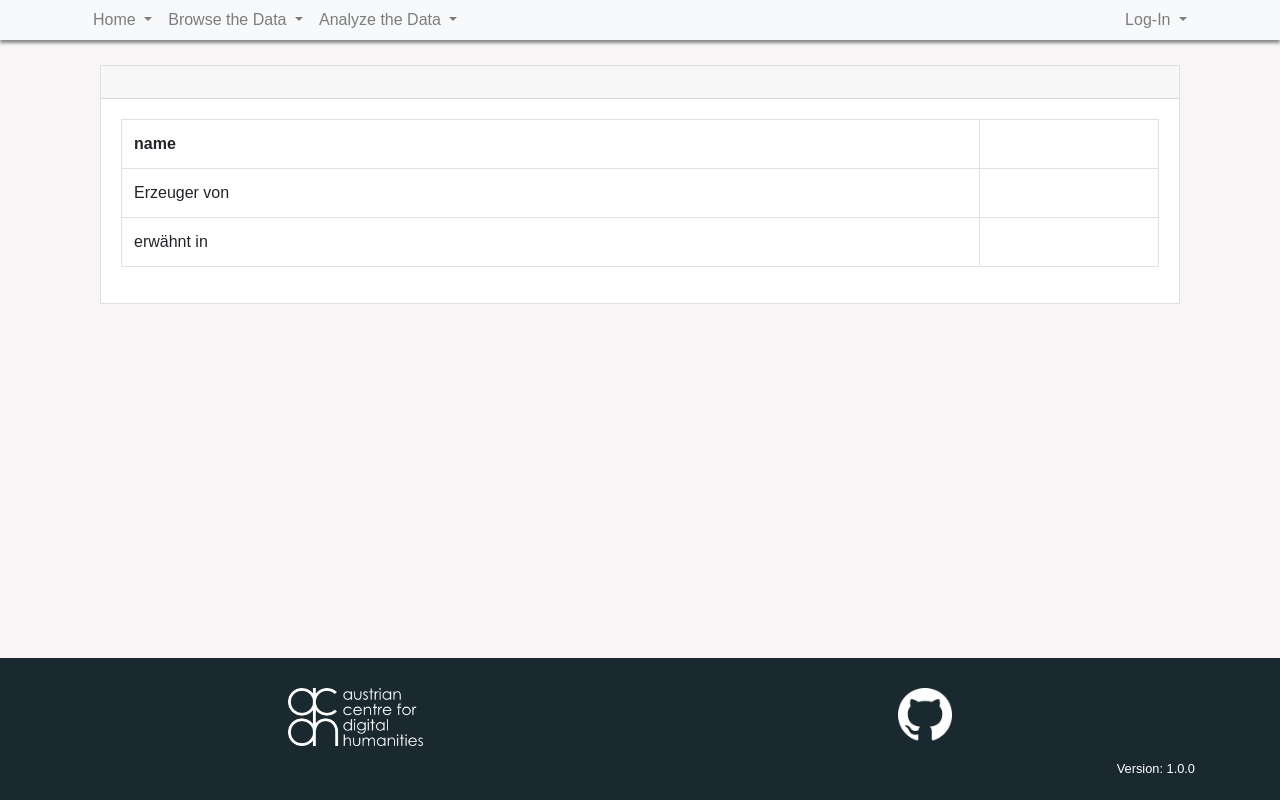
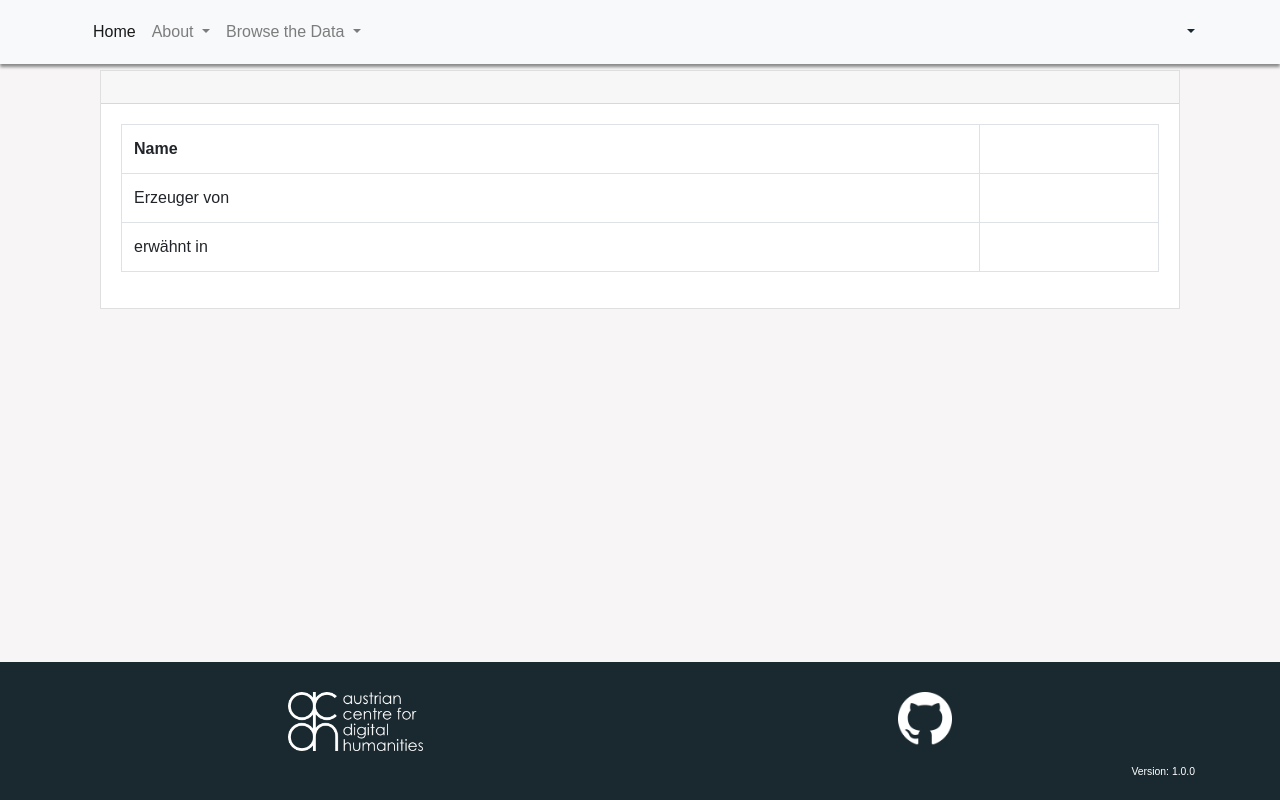
Before and after one commit to acdh-oeaw/brin, a Django app: template inscriptions/templates/inscriptions/person_detail.html in a window 1280 px wide. Run offline with Django 3.2, Linux system fonts and the light colour scheme; the template is opened without the code that fills it, so the values that code supplies are empty; some libraries are stand-ins or nearby versions.

Commit message:
fixed css and templates markup

```diff
--- a/browsing/templates/browsing/tags/column_selector.html
+++ b/browsing/templates/browsing/tags/column_selector.html
@@ -1,11 +1,9 @@
 {% if columns %}
     <select class="selectpicker" multiple data-selected-text-format="count > 2" name="columns" id="column_selector">
     {% for x in columns %}
-        <option value="{{ x }}">{{ x }}</option>
+        <option value="{{ x }}">{{ x|title }}</option>
     {% endfor %}
     </select>
-    <link rel="stylesheet" href="https://cdnjs.cloudflare.com/ajax/libs/bootstrap-select/1.12.4/css/bootstrap-select.min.css">
-    <script src="https://cdnjs.cloudflare.com/ajax/libs/bootstrap-select/1.12.4/js/bootstrap-select.min.js"></script>
     <script>
     $('#column_selector').on('loaded.bs.select', function (e) {
         var url = new URL(window.location.href);
--- a/inscriptions/templates/inscriptions/inschrift_create.html
+++ b/inscriptions/templates/inscriptions/inschrift_create.html
@@ -10,7 +10,6 @@
             <h1>Create/Edit Inschrift</h1>
         </div>
         <div class="card-body">
-
                 {% crispy form %}
         </div>
         </div>
--- a/inscriptions/templates/inscriptions/inschrift_list.html
+++ b/inscriptions/templates/inscriptions/inschrift_list.html
@@ -1,7 +1,6 @@
 {% extends "webpage/base.html" %}
 
 {% block content %}
-
 <div class="container">
 <div class="card card-default procustom-card-list">
     <div class="card-header">
@@ -30,6 +29,4 @@
     </div>
 </div>
 </div>
-
-
 {% endblock %}
--- a/inscriptions/templates/inscriptions/person_create.html
+++ b/inscriptions/templates/inscriptions/person_create.html
@@ -1,16 +1,13 @@
 {% extends "webpage/base.html" %}
 {% block title %} Create/Modify Person {% endblock %}
 {% block content %}
-
 {% load crispy_forms_tags %}
-
 <div class="container">
     <div class="card">
         <div class="card-header">
             <h1>Create/Edit Person</h1>
         </div>
         <div class="card-body">
-
                 {% crispy form %}
         </div>
         </div>
--- a/inscriptions/templates/inscriptions/person_detail.html
+++ b/inscriptions/templates/inscriptions/person_detail.html
@@ -4,8 +4,6 @@
 {% block scriptHeader %}
 {% endblock %}
 {% block content %}
-
-
 <div class="container">
     <div class="card">
         <div class="card-header">
@@ -40,7 +38,7 @@
             <table class="table table-bordered table-hover">
                 <tr>
                     <th>
-                        name
+                        Name
                     </th>
                     <td>
                         {{ object.name }}
--- a/vocabs/templates/vocabs/skosconcept_detail.html
+++ b/vocabs/templates/vocabs/skosconcept_detail.html
@@ -168,6 +168,5 @@
             </div>
         </div>
     </div>
-    <a class ="btn btn-danger" href="{% url 'vocabs:skosconcept_delete' pk=object.id %}">delete</a>
 </div>
 {% endblock content %}
--- a/vocabs/views.py
+++ b/vocabs/views.py
@@ -9,7 +9,7 @@ from .models import SkosConcept, SkosConceptScheme, SkosLabel
 from .forms import *
 from .tables import SkosConceptTable, SkosConceptSchemeTable, SkosLabelTable
 from .filters import SkosConceptListFilter, SkosConceptSchemeListFilter, SkosLabelListFilter
-from webpage.utils import GenericListView, BaseCreateView, BaseUpdateView
+from browsing.browsing_utils import GenericListView, BaseCreateView, BaseUpdateView
 
 
 class SkosConceptListView(GenericListView):
--- a/webpage/static/webpage/css/style.css
+++ b/webpage/static/webpage/css/style.css
@@ -8,7 +8,7 @@ body {
     height: 100%;
     font-family: 'Libre Franklin', sans-serif;
     background-color: #f7f5f6;
-    padding-top: 65px;
+    padding-top: 70px;
 
 }
 
@@ -28,7 +28,7 @@ footer{
     flex: 0 0 auto;
     background-color: #1a2930;
     color: #ffffff;
-    font-size:1 3px;
+    font-size: 13px;
     padding: 20px;
     left: 0;
     right: 0;
@@ -36,13 +36,10 @@ footer{
     margin-top: 10px;
 }
 /*#00303f*/
-legend {
-    /*background-color: #f7ce3e;*/
-    /*opacity: 0.75;*/
+.legend-yellow {
     color: #1a2930;
     font-weight: 600;
     padding: 10px;
-    /*border-bottom: 3px solid #f7ce3e;*/
     border: 2px solid #f7ce3e;
 }
 
@@ -73,111 +70,24 @@ legend {
     }
 }
 
-
-
-/*@media (min-width: 768px) and (max-width: 1105px) {
-    .navbar-right {
-        float: none !important;
-    }
-}*/
 .navbar {
-    background-color: #f7f5f6;
-    /*background-color:  #1a2930;*/
-    padding: 5px 15px 5px 15px;
-    margin: 0px;
-    padding: 0px;
+   /* background-color: #f7f5f6;*/
     box-shadow: 0 3px 3px rgba(50, 50, 50, .55);
 
 }
-
-
-.navbar-default .navbar-nav>li>a {
+.navbar .navbar-nav > li > a {
     color: #1a2930;
     line-height: 200%;
-    /*font-weight: bold;*/
-    /*text-transform: uppercase;*/
-    /*color: #ffffff;*/
-}
-/*responsive navbar*/
-@media (max-width: 991px) {
-  .navbar-header {
-      float: none;
-  }
-  .navbar-left,.navbar-right {
-      float: none !important;
-  }
-  .navbar-toggle {
-      display: block;
-  }
-  .navbar-collapse {
-      border-top: 1px solid transparent;
-      box-shadow: inset 0 1px 0 rgba(255,255,255,0.1);
-  }
-  .navbar-fixed-top {
-      top: 0;
-      border-width: 0 0 1px;
-  }
-  .navbar-collapse.collapse {
-      display: none!important;
-  }
-  .navbar-nav {
-      float: none!important;
-      margin-top: 7.5px;
-  }
-  .navbar-nav>li {
-      float: none;
-  }
-  .navbar-nav>li>a {
-      padding-top: 10px;
-      padding-bottom: 10px;
-  }
-  .collapse.in{
-      display:block !important;
-  }
 }
 
-
-
-
-/*end of responsive navbar*/
-
-.responsive-tabs.nav-tabs > li.active > a {
-    background-color: #ced0d4;
-}
-
-.responsive-tabs.nav-tabs > li > a:hover {
-    color: #333333;
-}
-
-
-/*.btn {
-    font-weight: bold;
-    font-variant: small-caps;
-
-}*/
 .btn {
-    line-height: 36px;
-
-    height: 36px;
-    margin-top: 10px;
-    margin-bottom: 10px;
-    padding: 0 2rem;
-
     white-space: normal;
-    letter-spacing: .5px;
-
-}
-
-.btn-default {
     margin-bottom: 10px;
 }
-
 .index-image {
     height: 70vh;
-    /*-webkit-clip-path: inset(0px 10px 0px 10px);
-    clip-path: inset(0px 10px 0px 10px);*/
     margin-top: -25px;
-    margin-bottom: 0;
+    margin-bottom: 20px;
     background-repeat: no-repeat;
     background-position: 0 30%;
     background-size: cover;
@@ -185,7 +95,7 @@ legend {
 
 .top-main-section {
     margin: 10px;
-    padding: 5px;
+    padding: 20px 10px 10px 10px;
     background-color: #fff;
     box-shadow: 2px 2px 24px 0 rgba(0, 0, 0, .1);
     opacity: 0.75;
@@ -265,7 +175,7 @@ and (max-device-width: 667px) {
     margin: 10px;
     padding: 20px;
     background: #fff;
-    box-shadow: 2px 2px 24px 0 rgba(0, 0, 0, .1);
+    box-shadow: 2px 2px 24px 0 rgba(0, 0, 0, .2);
     flex: 3 1 50%;
     order: 0;
 
@@ -282,21 +192,11 @@ and (max-device-width: 667px) {
         /* Return them to document order */
         order: 0;
     }
-/*    .main-flexbox>aside {
-        min-height: auto;
-        max-height: auto;
-    }*/
 }
-/*#basic_search_fields > .card-body >.form-group > .controls > input {
- width: 50%;
-}
-@media all and (max-width: 768px) {
-    #basic_search_fields > .card-body >.form-group > .controls > input {
- width: 100%;
-}
-}*/
+
 .card-default {
-    box-shadow: 2px 2px 24px 0 rgba(0, 0, 0, .1);
+    box-shadow: 2px 2px 24px 0 rgba(0, 0, 0, .2);
+    margin-bottom: 10px;
 }
 .card-default > .card-heading {
     background-color: #ffffff;
@@ -306,16 +206,6 @@ and (max-device-width: 667px) {
 .card-default > .card-heading > h3 {
     color: #1a2930;
 }
-/*a {
-    color: #1a2930;
-}*/
-
-/*.results-item-card {
-    margin: 5px;
-    padding: 10px;
-
-    border: 1px solid #565656;
-}*/
 .image-card:hover {
-    box-shadow: 0 5px 5px rgba(50, 50, 50, .75);
+    box-shadow: 2px 2px 24px 0 rgba(10, 10, 10, .3);
 }
--- a/webpage/templates/webpage/base.html
+++ b/webpage/templates/webpage/base.html
@@ -20,8 +20,6 @@
         <meta name="theme-color" content="#ffffff"/>
     <!--favicons end -->
     <link rel="stylesheet" href="https://use.fontawesome.com/releases/v5.2.0/css/all.css"/>
-
-
     <!-- Bootstrap -->
     <link rel="stylesheet" href="{% static 'webpage/libraries/bootstrap400/css/bootstrap.min.css' %}" />
     <!-- custom css -->
@@ -29,8 +27,6 @@
     <link rel="stylesheet/less" type="text/css" href="{% static 'webpage/css/style.less' %}" />
     <!--scroll to top CSS -->
     <link rel="stylesheet" href="{% static 'webpage/libraries/scroll-to-top/css/ap-scroll-top.min.css'%}" />
-    <!-- LESS -->
-
     <!-- jQuery -->
     <script type="text/javascript" src="{% static 'webpage/libraries/jquery/jquery.js' %}"></script>
     <script type="text/javascript" src="{% static 'webpage/libraries/popper/popper.min.js' %}"></script>
@@ -68,33 +64,33 @@
 </head>
 <body role="document">
 <header>
-
 <nav class="navbar fixed-top navbar-expand-lg navbar-light bg-light">
         <div class="container">
-            <div class="navbar-header">
-                <button class="navbar-toggler" type="button" data-toggle="collapse" data-target="#myNavbar" aria-controls="myNavbar" aria-expanded="false" aria-label="Toggle navigation">
-                   <span class="navbar-toggler-icon"/>
+            <button class="navbar-toggler" type="button" data-toggle="collapse" data-target="#navbarSupportedContent" aria-controls="navbarSupportedContent" aria-expanded="false" aria-label="Toggle navigation">
+            <span class="navbar-toggler-icon"></span>
             </button>
-            </div>
-            <div class="collapse navbar-collapse" id="myNavbar">
+            <div class="collapse navbar-collapse" id="navbarSupportedContent">
                  <ul class="navbar-nav mr-auto">
+                 <li class="nav-item active">
+                    <a class="nav-link" href="/">Home <span class="sr-only">(current)</span>
+                    </a>
                     <li class="nav-item dropdown">
-                        <a class="nav-link dropdown-toggle" href="#" role="button" data-toggle="dropdown" aria-haspopup="true" aria-expanded="false">
-                            Home
+                      <a href="#" class="nav-link dropdown-toggle" id="navbarDropdown" role="button" data-toggle="dropdown" aria-haspopup="true" aria-expanded="false">About
+                      <span class="caret"/>
                       </a>
-                        <div class="dropdown-menu">
-                            <a class="dropdown-item" href="{% url 'webpage:staticpage' template='about' %}">About</a>
-                            <a class="dropdown-item" href="{% url 'webpage:staticpage' template='imprint' %}">Impressum / Imprint</a>
+                    <div class="dropdown-menu" aria-labelledby="navbarDropdown">
+                        <a class="dropdown-item" href="{% url 'webpage:staticpage' template='about' %}">About project</a>
+                        <a class="dropdown-item" href="{% url 'webpage:staticpage' template='imprint' %}">Imprint | Impressum</a>
                     </div>
                     </li>
                     <li class="nav-item dropdown">
                         {% if user.is_authenticated %}
-                            <a class="nav-link dropdown-toggle" href="#" role="button" data-toggle="dropdown" aria-haspopup="true" aria-expanded="false">
-                                Curate and Browse the Data
+                            <a href="#" class="nav-link dropdown-toggle" data-toggle="dropdown" role="button" aria-haspopup="true" aria-expanded="false">
+                                Curate and Browse the Data <span class="caret"></span>
                             </a>
                         {% else %}
-                            <a class="nav-link dropdown-toggle" href="#" role="button" data-toggle="dropdown" aria-haspopup="true" aria-expanded="false">
-                                Browse the Data
+                            <a href="#" class="nav-link dropdown-toggle" data-toggle="dropdown" role="button" aria-haspopup="true" aria-expanded="false">
+                                Browse the Data <span class="caret"></span>
                             </a>
                         {% endif %}
                         <div class="dropdown-menu">
@@ -105,14 +101,6 @@
                                 <a class="dropdown-item" href="{% url 'places:place_list' %}">Locations</a>
                                 <a class="dropdown-item" href="{% url 'images:image_list' %}">Images</a>
                             {% endif %}
-                        </div>
-                    </li>
-                    <li class="nav-item dropdown">
-                        <a class="nav-link dropdown-toggle" href="#" data-toggle="dropdown" role="button" aria-haspopup="true" aria-expanded="false">
-                            Analyze the Data
-                        </a>
-                        <div class="dropdown-menu">
-                            <a class="dropdown-item" href="{% url 'sparql:query' %}">SPARQL</a>
                         </div>
                     </li>
                   {% if user.is_authenticated %}
@@ -130,17 +118,19 @@
                     {% endif %}
                 </ul>
                 <ul class="navbar-nav ml-auto">
-                    <class="nav-item dropdown">
+                    <li class="dropdown">
                         {% if user.is_authenticated %}
-                            <a class="nav-link dropdown-toggle" href="#" role="button" data-toggle="dropdown" aria-haspopup="true" aria-expanded="false">
+                            <a href="" class="dropdown-toggle" data-toggle="dropdown" role="button" aria-haspopup="true" aria-expanded="false">
                                 {{ user.get_username }}
                             </a>
                             <div class="dropdown-menu dropdown-menu-right">
                                 <a class="nav-link" href="{% url 'webpage:user_logout' %}">Log-Out</a>
+                                {% if 'reversion' in APPS %}
+                                    <a class="nav-link" href="{% url 'webpage:user_detail' pk=user.id %}">My Page</a>
+                                {% endif %}
                             </div>
                         {% else %}
-                            <a class="nav-link dropdown-toggle" href="#" role="button" data-toggle="dropdown" aria-haspopup="true" aria-expanded="false">
-                                Log-In
+                            <a href="#" class="dropdown-toggle" data-toggle="dropdown" role="button" aria-haspopup="true" aria-expanded="false">
                             </a>
                             <div class="dropdown-menu dropdown-menu-right">
                                 <a class="nav-link" href="{% url 'webpage:user_login' %}">Log-In</a>
@@ -181,8 +171,8 @@
 {% block scripts %}
 <script type="text/javascript" src="{% static 'webpage/libraries/bootstrap400/js/bootstrap.min.js' %}"></script>
 <script src="https://cdnjs.cloudflare.com/ajax/libs/popper.js/1.14.3/umd/popper.min.js"/>
-<link rel="stylesheet" href="//cdnjs.cloudflare.com/ajax/libs/bootstrap-select/1.13.1/css/bootstrap-select.min.css" />
-<script type="text/javascript" src="//cdnjs.cloudflare.com/ajax/libs/bootstrap-select/1.13.1/js/bootstrap-select.min.js"></script>
+<link rel="stylesheet" href="https://cdnjs.cloudflare.com/ajax/libs/bootstrap-select/1.13.1/css/bootstrap-select.min.css" />
+<script type="text/javascript" src="https://cdnjs.cloudflare.com/ajax/libs/bootstrap-select/1.13.1/js/bootstrap-select.min.js"></script>
 <script type="text/javascript" src="{% static 'webpage/libraries/bootstrap400/js/bootstrap-tab.js' %}"></script>
 <script type="text/javascript" src="{% static 'webpage/libraries/less/less.min.js' %}"></script>
 <!-- scroll-up-bottom -->
```
Also changed, not shown: browsing/forms.py (+0 -14 lines), browsing/templates/browsing/generic_list.html (+14 -27 lines), inscriptions/templates/inscriptions/inschrift_detail.html (+33 -59 lines), webpage/templates/webpage/index.html (+4 -10 lines). Lines whose indentation alone changed are shown as unchanged.
